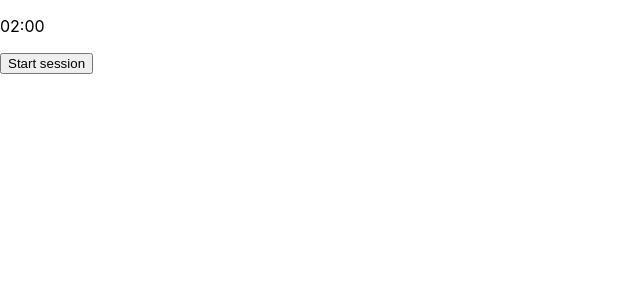
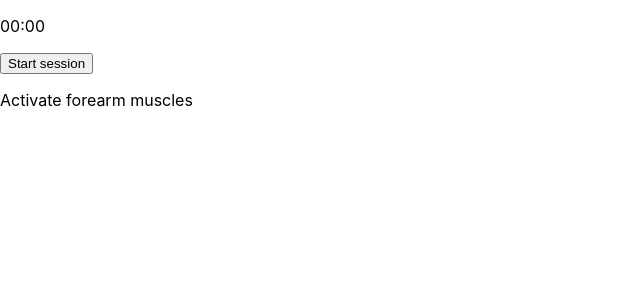
Before and after one commit to Dender46/meditate-meditation, a React (Create React App) app: page / in a window 1280 px wide. Shown: the top 300 px of the page, without its empty margins (0-640 px from the left). Built offline with nearby package versions, Linux system fonts and the light colour scheme.

Commit message:
Make working timer with different intervals

```diff
--- a/src/App.js
+++ b/src/App.js
@@ -1,10 +1,38 @@
-import React from "react";
-import Timer from "./Clock";
+import React, { useState } from "react";
+import Timer from "./Timer";
+
+const bodyParts = [
+  "forearm",
+  "shoulder",
+  "calves",
+  "hip",
+  "stomach",
+  "chest",
+  "neck",
+  "lips",
+  "eyebrows",
+  "forehead"
+];
+const activationTime = 5;
+const relaxingTime = 15;
 
 function App() {
+  const [partIndex, setPartIndex] = useState(0);
+  const [isRelaxing, setIsRelaxing] = useState(false);
+
+  function setNextBodyPart() {
+    setPartIndex(partIndex + 1);
+    setIsRelaxing(!isRelaxing);
+  }
+
   return (
     <div className="App">
-      <Timer leftTime="120" />
+      <Timer
+        timeLeft={isRelaxing ? relaxingTime : activationTime}
+        onTimerUpdate={setNextBodyPart}
+      />
+      {isRelaxing && <p>Relax...</p>}
+      {!isRelaxing && <p>Activate {bodyParts[partIndex]} muscles</p>}
     </div>
   );
 }
--- a/src/Clock.js
+++ /dev/null
@@ -1,38 +0,0 @@
-import React, { useEffect, useState } from "react";
-
-function Timer(props) {
-  const [time, setTime] = useState(props.leftTime || 60);
-  const [isOn, turnOn] = useState(false);
-
-  function startTimer() {
-    turnOn(true);
-  }
-
-  useEffect(() => {
-    if (!isOn) return;
-
-    setTimeout(() => {
-      setTime(time - 1);
-    }, 1000);
-  });
-
-  function getTimeString(secs) {
-    var hours = Math.floor(secs / 3600);
-    var minutes = Math.floor((secs - hours * 3600) / 60);
-    var seconds = secs - hours * 3600 - minutes * 60;
-
-    if (minutes < 10) minutes = "0" + minutes;
-    if (seconds < 10) seconds = "0" + seconds;
-
-    return minutes + ":" + seconds;
-  }
-
-  return (
-    <div>
-      <p>{getTimeString(time)}</p>
-      <button onClick={startTimer}>Start session</button>
-    </div>
-  );
-}
-
-export default Timer;
--- /dev/null
+++ b/src/Timer.js
@@ -0,0 +1,51 @@
+import React, { useEffect, useRef, useState } from "react";
+
+function Timer(props) {
+  const [time, setTime] = useState(props.timeLeft || 60);
+  const savedOnTimerUpdate = useRef();
+
+  function startTimer() {
+    turnOn(true);
+  }
+
+  useEffect(() => {
+    savedOnTimerUpdate.current = props.onTimerUpdate;
+  }, [props.onTimerUpdate]);
+
+  useEffect(() => {
+    setTimeout(() => {
+      if (time === 0) {
+        savedOnTimerUpdate.current();
+        return;
+      }
+      setTime(time - 1);
+    }, 1000);
+  }, [time]);
+
+  useEffect(() => {
+    setTime(props.timeLeft);
+  }, [props.timeLeft]);
+
+  const [isOn, turnOn] = useState(false);
+
+  function getOverallTimeLeft(secs) {
+    var hours = Math.floor(secs / 3600);
+    var minutes = Math.floor((secs - hours * 3600) / 60);
+    var seconds = secs - hours * 3600 - minutes * 60;
+
+    if (minutes < 10) minutes = "0" + minutes;
+    if (seconds < 10) seconds = "0" + seconds;
+
+    return minutes + ":" + seconds;
+  }
+
+  return (
+    <div>
+      <p className="overallTime">{getOverallTimeLeft(time)}</p>
+      <p className="currentExercise">{}</p>
+      {!isOn && <button onClick={startTimer}>Start session</button>}
+    </div>
+  );
+}
+
+export default Timer;
```
